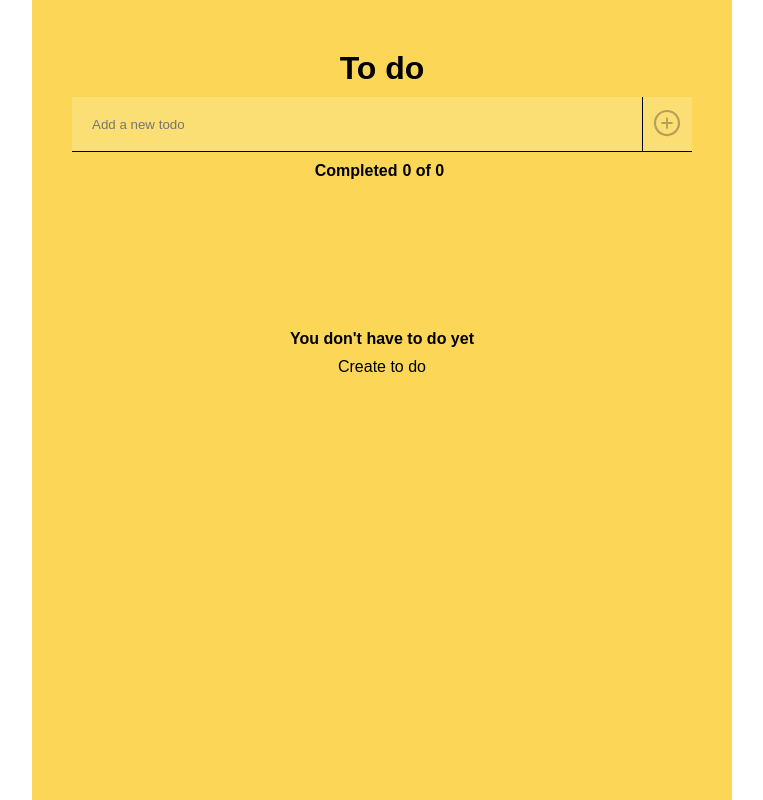
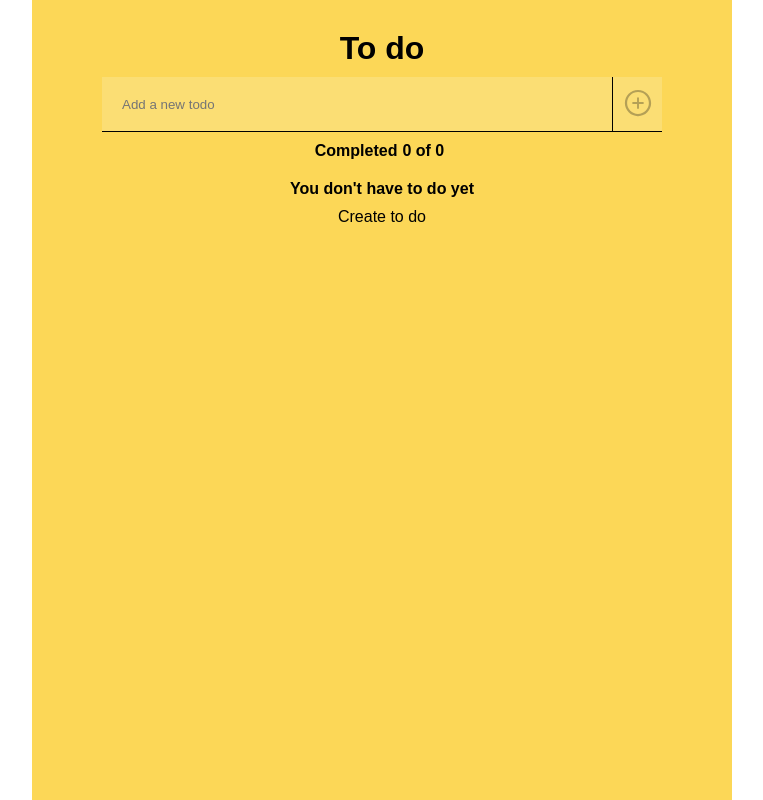
Before and after one commit to rhaneyko/to-do-list, a React (Create React App) app: page / in a window 1280 px wide. Shown: the whole page, without its empty margins (258-1021 px from the left). Built offline with nearby package versions, Linux system fonts and the light colour scheme.

Commit message:
React App

```diff
--- a/src/pages/TodoPage/styles.ts
+++ b/src/pages/TodoPage/styles.ts
@@ -4,10 +4,10 @@ export const Container = styled.div`
     display: flex;
     flex-direction: column;
 
+    align-items: center;
+    justify-content: center;
+
     height: 100vh;
-
-    justify-content: center;
-    align-items: center;
 `;
 
 export const TodoContainer = styled.div`
@@ -19,9 +19,7 @@ export const TodoContainer = styled.div`
     max-width: 100%;
     height: 800px;
 
-    overflow: hidden;
-
-    padding: 40px;
+    padding: 20px 0 40px 0;
 
     background-color: ${props => props.theme.colors.todoContainer};
 
@@ -34,7 +32,7 @@ export const TodoContainer = styled.div`
 `;
 
 export const Title = styled.h1`
-    margin: 10px;
+     margin: 10px;
 `;
 
 export const Create = styled.form`
@@ -43,9 +41,7 @@ export const Create = styled.form`
     align-items: center;
     justify-content: center;
 
-    width: 650px;
-    max-width: 100%;
-    overflow: hidden;
+    width: 80%;
 `;
 
 export const CreateTodo = styled.input`
@@ -81,15 +77,12 @@ export const TodosList = styled.div`
     flex-direction: column;
 
     align-items: center;
-    justify-content: center;
 
     width: 100%;
 
-    padding-top: 130px;
-
     overflow-y: scroll;
 
-    ::-webkit-scrollbar {
+    &::-webkit-scrollbar {
      width: 7px;
     }
 
@@ -97,7 +90,6 @@ export const TodosList = styled.div`
      background-color: #F0F0F0;
      border-radius: 5px;
     }
-
 `;
 
 export const Todo = styled.div`
@@ -111,16 +103,15 @@ export const Todo = styled.div`
     height: 40px;
 
     margin-top: 5px;
-
     padding: 10px;
 
     border: 1px solid #000;
+
 `;
 
 export const TodoText = styled.p`
     font-size: 20px;
     font-weight: bold;
-
 `;
 
 export const Buttons = styled.div`
```
Also changed, not shown: 1 other file (tests, documents, lock files or other folders).
